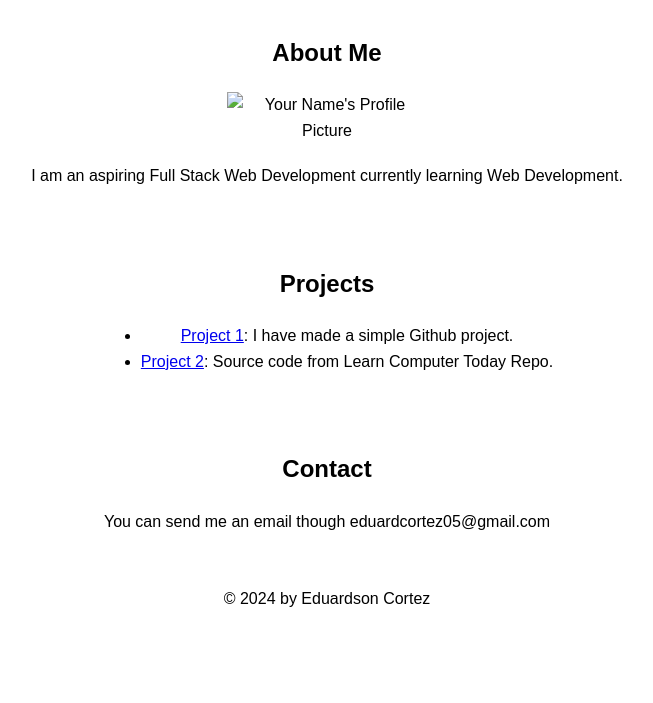
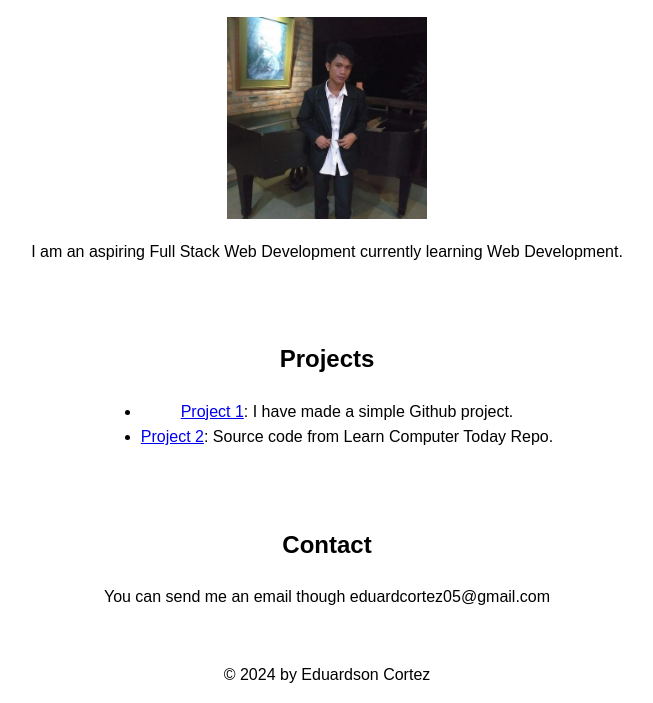
Before and after one commit to eduardPogi05/githubproject, a plain HTML site: page index.html in a window 1280 px wide. Shown: the part 159-862 px from the top of the page, without its empty margins (313-966 px from the left). Before the commit the page ends 800 px from the top, so only its background shows below. Drawn offline with Linux system fonts and the light colour scheme.

Commit message:
Update index.html
added to link to profile image

```diff
--- a/index.html
+++ b/index.html
@@ -64,7 +64,7 @@
 
         <section id="about">
             <h2>About Me</h2>
-            <img src="profile_picture.jpg" alt="Your Name's Profile Picture" class="profile-pic">
+            <img src="image.png" alt="My Profile Picture" class="profile-pic">
             <p>
                 I am an aspiring Full Stack Web Development currently learning Web Development.
             </p>
```
